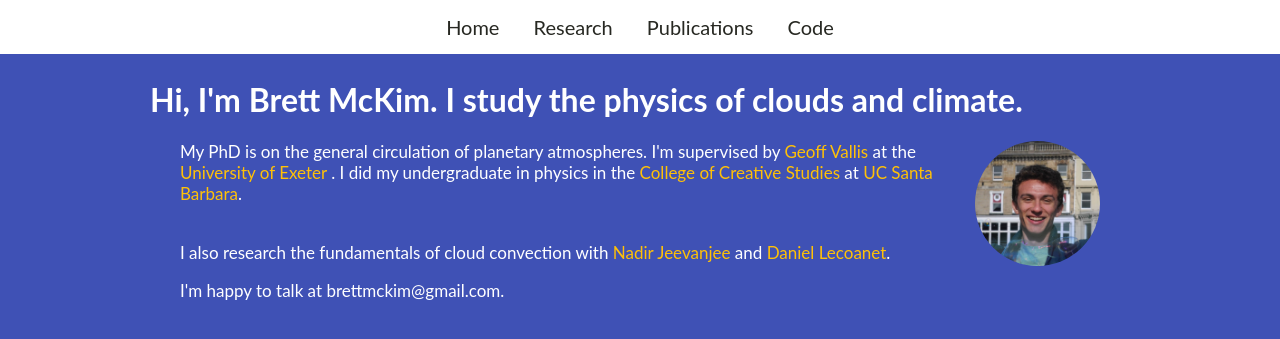
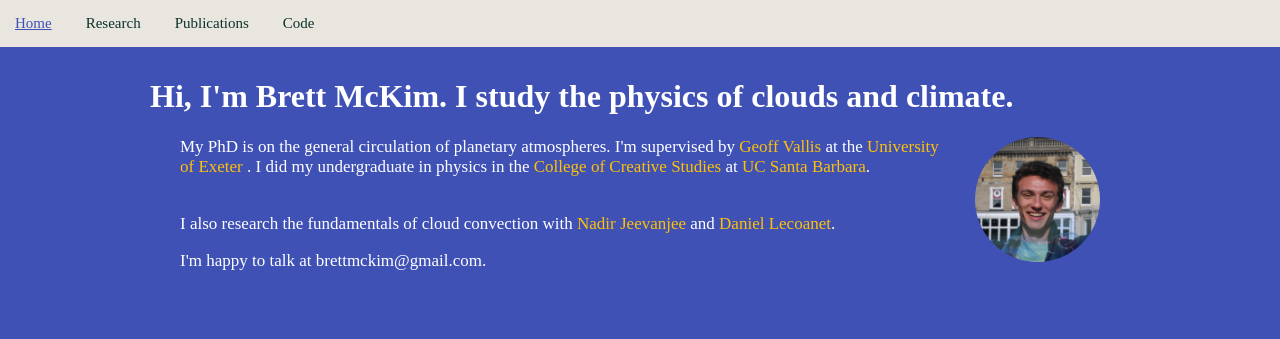
Before and after one commit to mckimb/mckimb.github.io, a Jekyll site: the page built from index.html, in a window 1280 px wide. Shown: the top 339 px of the page. Built offline with Jekyll 4.4.1, drawn with Linux system fonts in a browser that asks for light colours.

Commit message:
Update main.css

```diff
--- a/css/main.css
+++ b/css/main.css
@@ -1,8 +1,8 @@
 body {
     margin-left: 150px;
     margin-right: 150px;
-    font-family: "Lato", sans-serif;
-    \\ font-family: "Bitstream Charter";
+    \\ font-family: "Lato", sans-serif;
+    font-family: "Bitstream Charter";
     \\ background-image: "exoplanet.jpg";
     background-color: #3f51b5;
 }
@@ -183,13 +183,13 @@
     \\ border:2px solid #3f51b5;
     \\ padding: 14px 16px;
     width: 100%;
-    background-color: white;
+    background-color: #e9e6df;
     overflow: hidden;
     \\ border-width:2px 0;
     list-style:none;
     \\ margin:0;
     \\ padding:0;
-    text-align:center;
+    \\ text-align:left;
     top: 0;
     left: 0;
     right: 0;
@@ -199,25 +199,23 @@
 .topnav li {
     display:inline;
 }
-/*
+
 .topnav p {
-  \\ margin-left: 150px;
   display:inline-block;
   padding: 15px;
-  font-size: 20px;
-  color: #3f51b5;
+  font-size: 15px;
+  color: #be6d54;
   text-align: left;
   text-decoration: none;
 }
-*/
 
 
 .topnav a {
   display:inline-block;
   padding: 15px;
-  font-size: 20px;
-  color: #272822;
-  \\ text-align: left;
+  font-size: 15px;
+  color: #0b322b;
+  text-align: right;
   text-decoration: none;
 }
 
```
